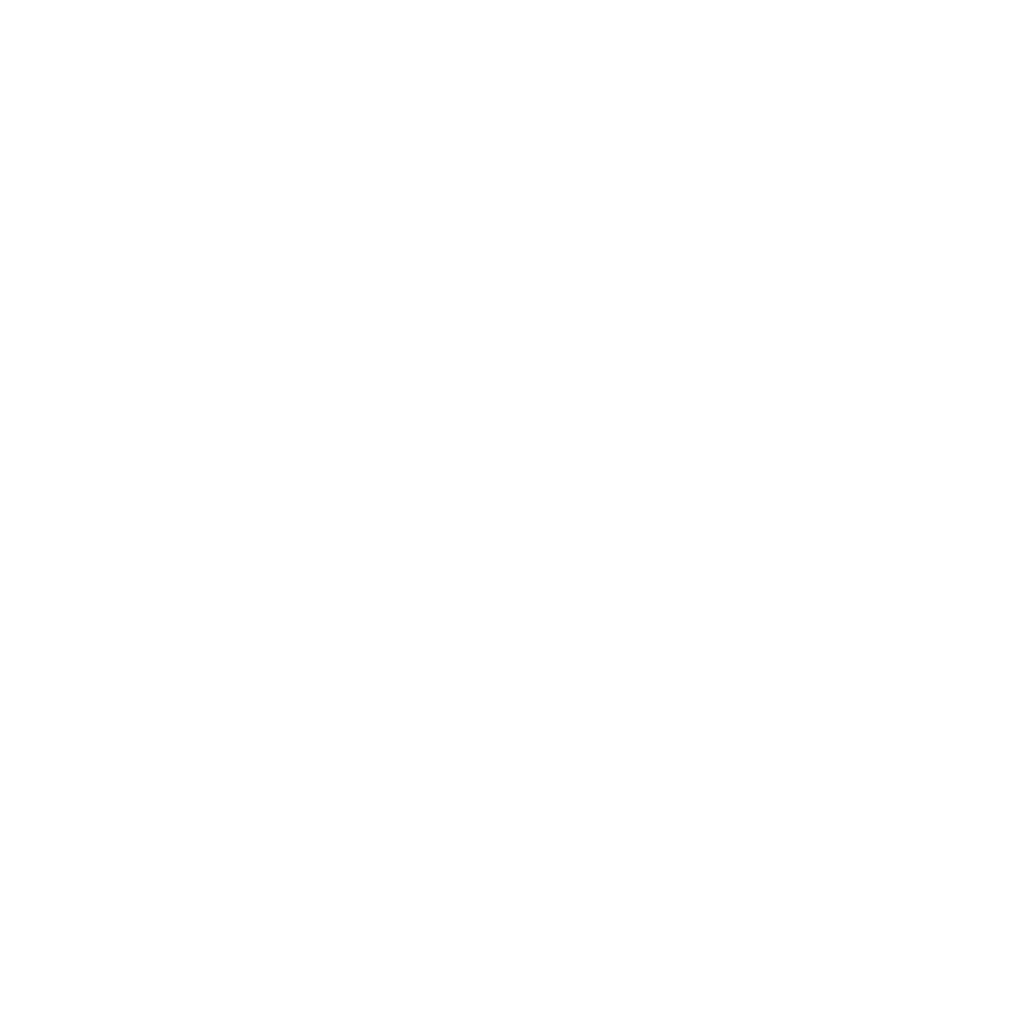
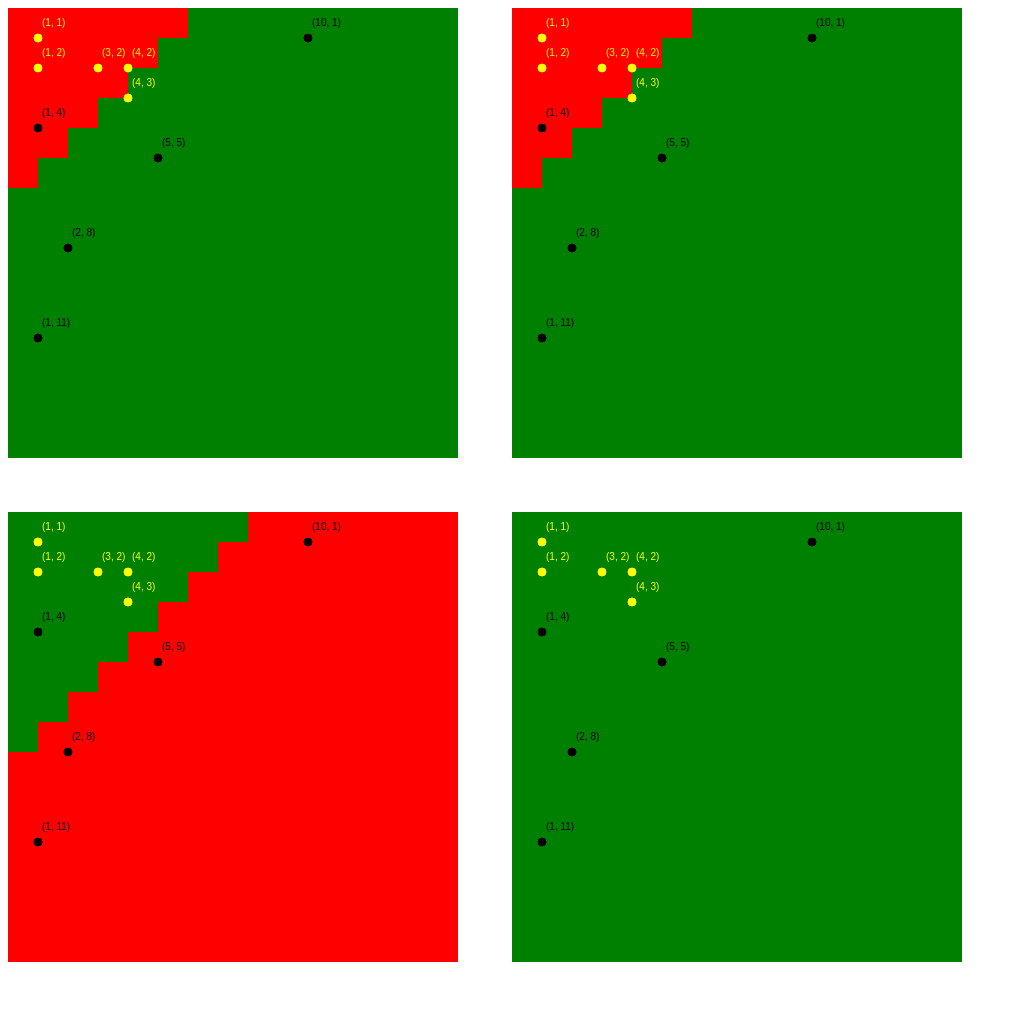
Before and after one commit to AnshiLeFlay/machine-learning---data-analysis, a plain HTML site: page svm/index.html in a window 1280 px wide. Shown: the top 1015 px of the page, without its empty margins (0-1017 px from the left). Before the commit the page ends 800 px from the top, so only its background shows below. Drawn offline with Linux system fonts and the light colour scheme.

Commit message:
visualization

```diff
--- a/svm/index.html
+++ b/svm/index.html
@@ -1,5 +1,13 @@
 <html>
 	<head>
+
+	</head>
+	<body>
+		<canvas id="coords1" width="500" height="500"></canvas>
+		<canvas id="coords2" width="500" height="500"></canvas>
+		<canvas id="coords3" width="500" height="500"></canvas>
+		<canvas id="coords4" width="500" height="500"></canvas>
+		<canvas id="coords5" width="500" height="500"></canvas>
 		<script type="text/javascript" src="svm.js"></script>
 		<script>
 		var Xl = [
@@ -14,11 +22,8 @@
 			[[1, 4], -1],
 			[[1, 11], -1],
 		];
-		var ans = incasSVM(Xl, 1);
+		var ans = incasSVM(Xl, 1, 'coords');
 		console.log(ans);
 		</script>
-	</head>
-	<body>
-		<canvas id="coords" width="500" height="500"></canvas>
 	</body>
 </html>
--- a/svm/svm.js
+++ b/svm/svm.js
@@ -254,8 +254,58 @@ function metrics(x1, x2) {
 	return s;
 }
 
+//////////////
+function drawPoint(ctx1, x, y, color, scaleK, dist) {
+	ctx1.fillStyle = color;
+	scaleK = scaleK*2;
+	var text = "(" + x + ", " + y + ")";
+	x = parseInt(x*dist);
+	y = parseInt(y*dist);
+	x = parseInt(x - scaleK);
+	y = parseInt(y - scaleK);
 
-function incasSVM(X, c) {
+	ctx1.beginPath();
+	ctx1.arc(x+scaleK, y+scaleK, scaleK, 0, 2 * Math.PI, false);
+	ctx1.fillStyle = color;
+	ctx1.fill();
+	ctx1.strokeStyle = color;
+	ctx1.stroke();
+	ctx1.font="14px";
+	ctx1.fillText(text,x+2*scaleK,y-2*scaleK);
+}
+
+/////////////
+
+function incasSVM(X, c, cnv) {
+	var canvas1 = document.getElementById(cnv + '1');
+	var canvas2 = document.getElementById(cnv + '2');
+	var canvas3 = document.getElementById(cnv + '3');
+	var canvas4 = document.getElementById(cnv + '4');
+	var canvas5 = document.getElementById(cnv + '5');
+	var ctx = [];
+	ctx[0] = canvas1.getContext("2d");
+	ctx[1] = canvas2.getContext("2d");
+	ctx[2] = canvas3.getContext("2d");
+	ctx[3] = canvas4.getContext("2d");
+	ctx[4] = canvas5.getContext("2d");
+
+	var iter = 0;
+	var scale = 2;
+	var dist = 30;
+	var cnvX = 15;
+	var cnvY = 15;
+	for (var i = 0; i < X.length; i++) {
+		if (X[i][1] == 1)
+			drawPoint(ctx[0], X[i][0][0], X[i][0][1], 'red', scale, dist);
+		else
+			drawPoint(ctx[0], X[i][0][0], X[i][0][1], 'green', scale, dist);
+	}
+
+
+
+
+
+
 	var w = [0, 0], w0 = 0;
 	var ans = [];
 
@@ -484,6 +534,27 @@ function incasSVM(X, c) {
 		console.log(I_c);
 
 		console.log(flag2);
+		for (var i = 0; i < cnvX; i ++) {
+			for (var j = 0; j < cnvY; j++) {
+				var scal = w[0]*i + w[1]*j;
+				if (Math.sign(scal - w0) > 0)
+				{
+					ctx[iter].fillStyle = "red";
+				}
+				else
+					ctx[iter].fillStyle = 'green';
+				ctx[iter].fillRect(i*dist, j*dist, dist, dist);
+			}
+		}
+
+		for (var i = 0; i < X.length; i++) {
+		if (X[i][1] == 1)
+			drawPoint(ctx[iter], X[i][0][0], X[i][0][1], 'yellow', scale, dist);
+		else
+			drawPoint(ctx[iter], X[i][0][0], X[i][0][1], 'black', scale, dist);
+	}
+
+		iter++;
 	} while(flag2 != 0);
 
 	ans[0] = w;
```
